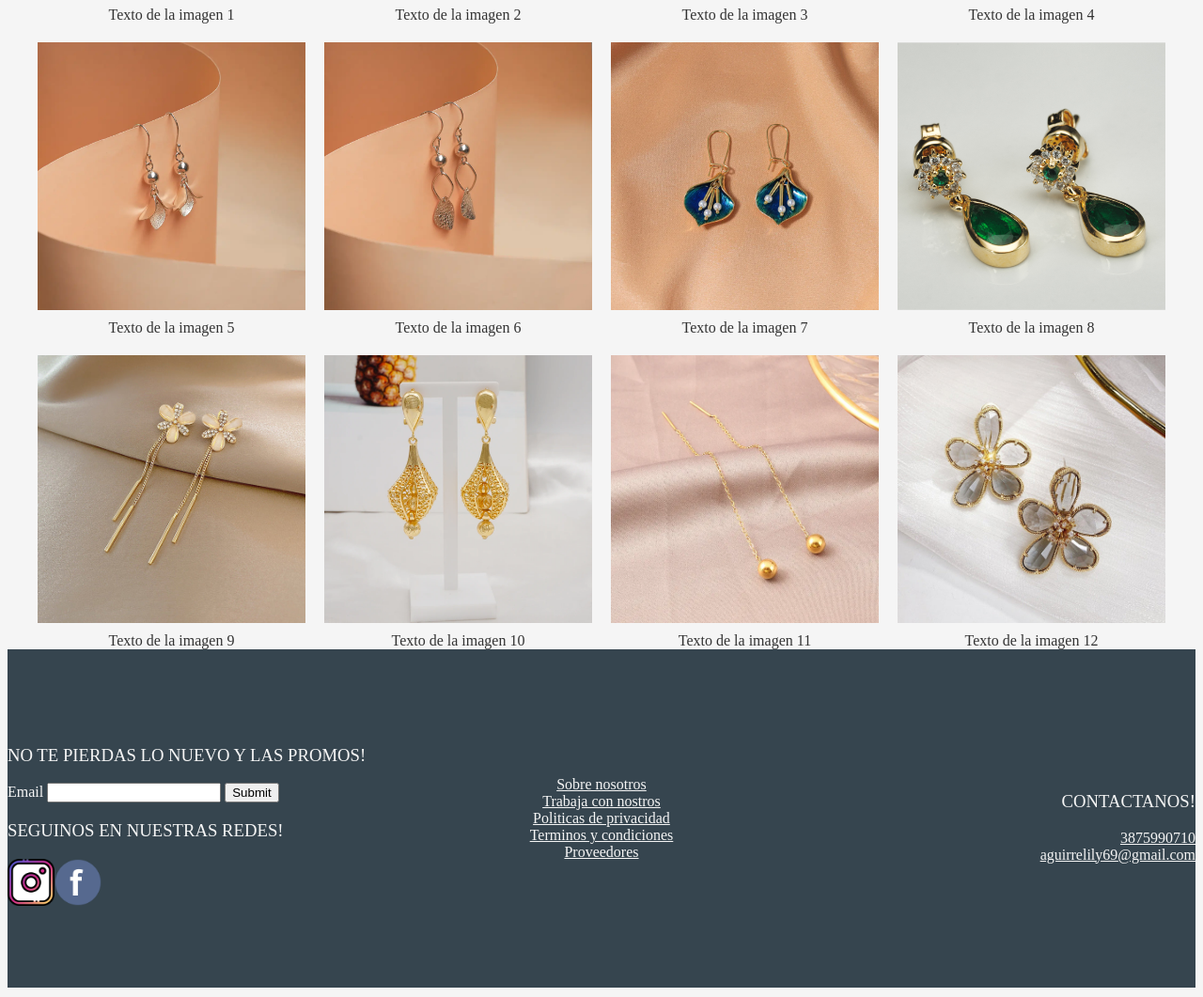
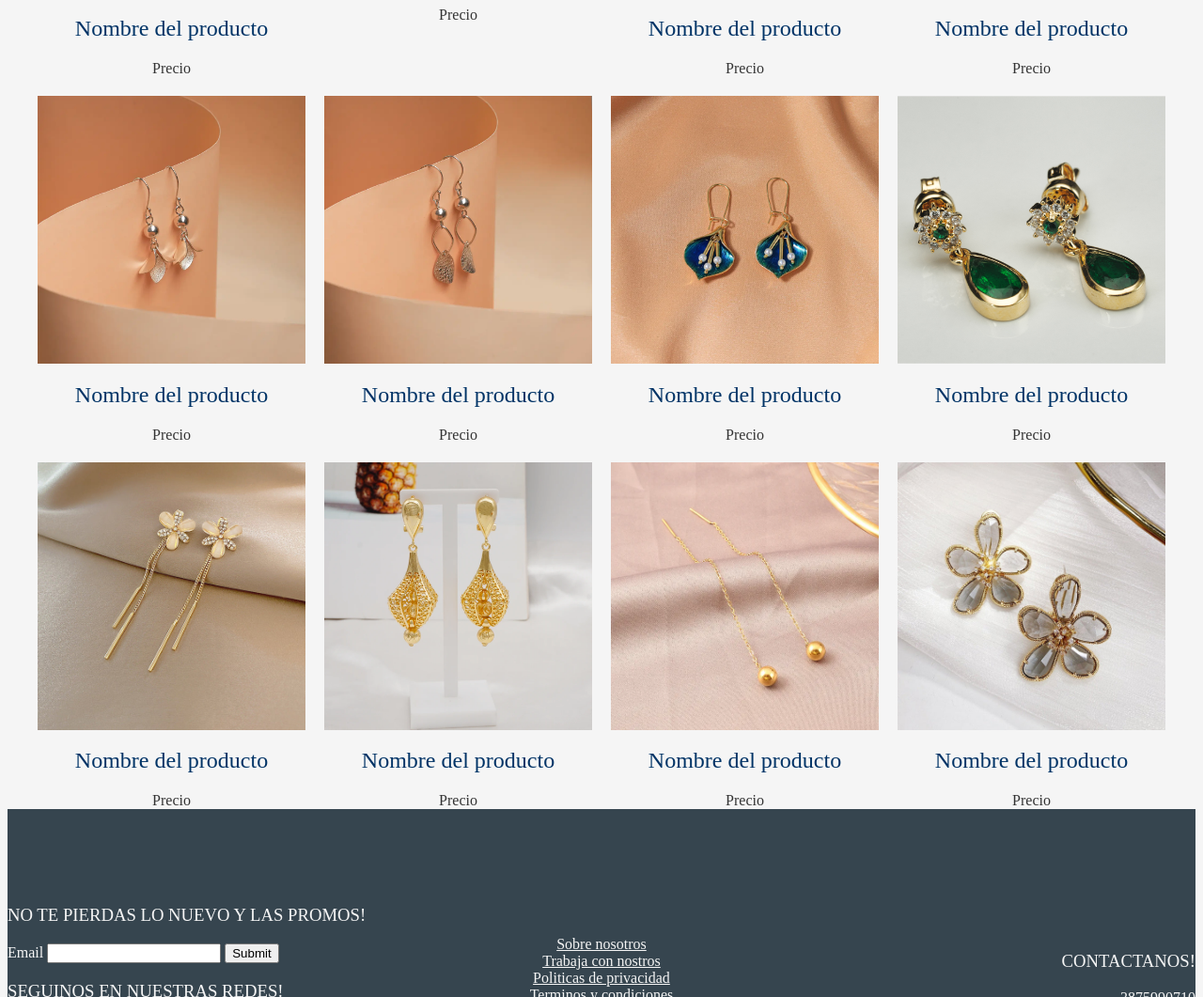
Before and after one commit to slacoxz/Proyecto_coder-Lily-accesorios-, a plain HTML site: page pages/seccionaretes.html in a window 1280 px wide. Shown: the part 736-1797 px from the top of the page at 94% size. Drawn offline with Linux system fonts and the light colour scheme; files whose address does not match are found by name.

Commit message:
actualizacion añado textos en la seccion aretes

```diff
--- a/pages/seccionaretes.html
+++ b/pages/seccionaretes.html
@@ -38,51 +38,62 @@
     <div class="gallery">
         <div class="gallery-item">
             <img src="../images/images-secc-aretes/9c8ae8_ed07f0b687e74bde94a0b7a08e732b90~mv2.webp">
-            <div class="caption">Texto de la imagen 1</div>
+            <h2>Nombre del producto</h2>
+            <div class="caption">Precio</div>
         </div>
         <div class="gallery-item">
             <img src="../images/images-secc-aretes/ar5_large.webp">
-            <div class="caption">Texto de la imagen 2</div>
+            <div class="caption">Precio</div>
         </div>
         <div class="gallery-item">
             <img src="../images/images-secc-aretes/Pendientes-largos-de-lujo-para-mujer-aretes-de-aro-de-cobre-de-estilo-italiano-Color-dorado.webp">
-            <div class="caption">Texto de la imagen 3</div>
+            <h2>Nombre del producto</h2>
+            <div class="caption">Precio</div>
         </div>
         <div class="gallery-item">
             <img src="..//images/images-secc-aretes/Hdfe5103de7444c288165aad47a564167C.jpg_640x640Q90.jpg_.webp">
-            <div class="caption">Texto de la imagen 4</div>
+            <h2>Nombre del producto</h2>
+            <div class="caption">Precio</div>
         </div>
         <div class="gallery-item">
             <img src="../images/images-secc-aretes/Arete-Modelo-BRIANA.webp">
-            <div class="caption">Texto de la imagen 5</div>
+            <h2>Nombre del producto</h2>
+            <div class="caption">Precio</div>
         </div>
         <div class="gallery-item">
             <img src="../images/images-secc-aretes/Arete-Modelo-ELA.webp">
-            <div class="caption">Texto de la imagen 6</div>
+            <h2>Nombre del producto</h2>
+            <div class="caption">Precio</div>
         </div>
         <div class="gallery-item">
             <img src="../images/images-secc-aretes/Encantadores-aretes-de-perlas-con-flores-de-cala-para-mujer-exquisitos-aretes-de-plantas-con-flores.webp">
-            <div class="caption">Texto de la imagen 7</div>
+            <h2>Nombre del producto</h2>
+            <div class="caption">Precio</div>
         </div>
         <div class="gallery-item">
             <img src="../images/images-secc-aretes/Pro-Capture-One-0677-Editar-Editar.jpg">
-            <div class="caption">Texto de la imagen 8</div>
+            <h2>Nombre del producto</h2>
+            <div class="caption">Precio</div>
         </div>
         <div class="gallery-item">
             <img src="../images/images-secc-aretes/Pendientes-largos-con-borlas-de-Color-dorado-para-mujer-aretes-colgantes-de-cristal-mariposa-coraz-n.jpg_640x640_4.jpg">
-            <div class="caption">Texto de la imagen 9</div>
+            <h2>Nombre del producto</h2>
+            <div class="caption">Precio</div>
         </div>
         <div class="gallery-item">
             <img src="../images/images-secc-aretes/Pendientes-de-gota-geom-tricos-para-mujer-nuevos-pendientes-de-rombos-huecos-regalo-de-joyer-a.webp">
-            <div class="caption">Texto de la imagen 10</div>
+            <h2>Nombre del producto</h2>
+            <div class="caption">Precio</div>
         </div>
         <div class="gallery-item">
             <img src="../images/images-secc-aretes/Hcc6e4ec374dc4c4494a0faf258fa7561N.jpg_640x640q90.webp">
-            <div class="caption">Texto de la imagen 11</div>
+            <h2>Nombre del producto</h2>
+            <div class="caption">Precio</div>
         </div>
         <div class="gallery-item">
             <img src="../images/images-secc-aretes/Hf9fc3928c0c84405ad821ad105d0d34dU_600x600_crop_center.jpg">
-            <div class="caption">Texto de la imagen 12</div>
+            <h2>Nombre del producto</h2>
+            <div class="caption">Precio</div>
         </div>
     </div>
 
```
